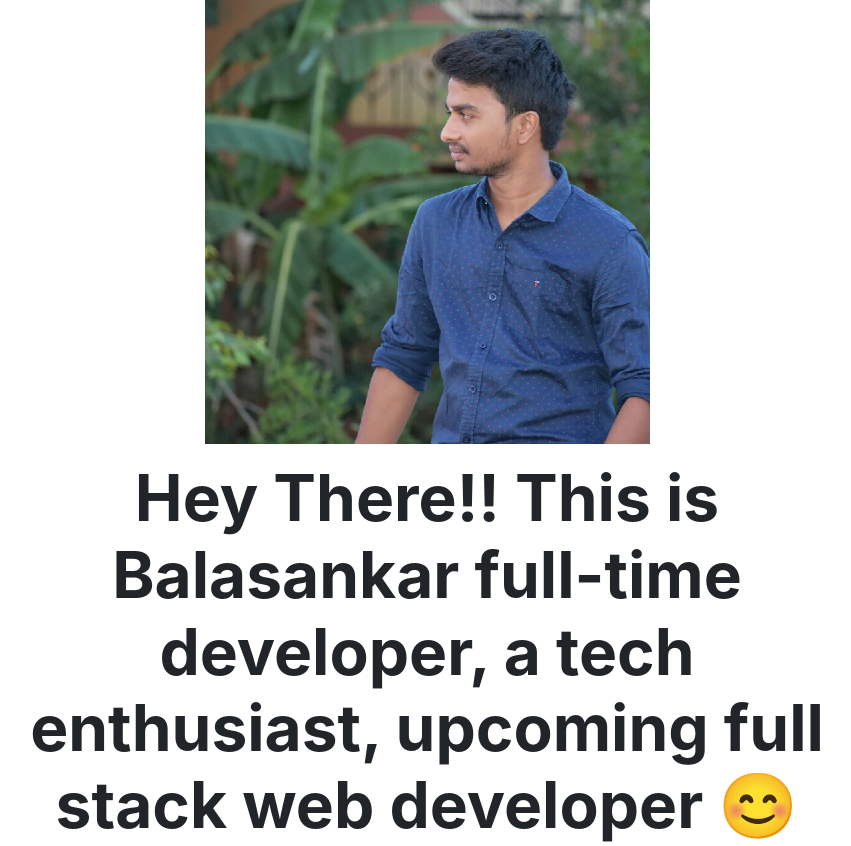
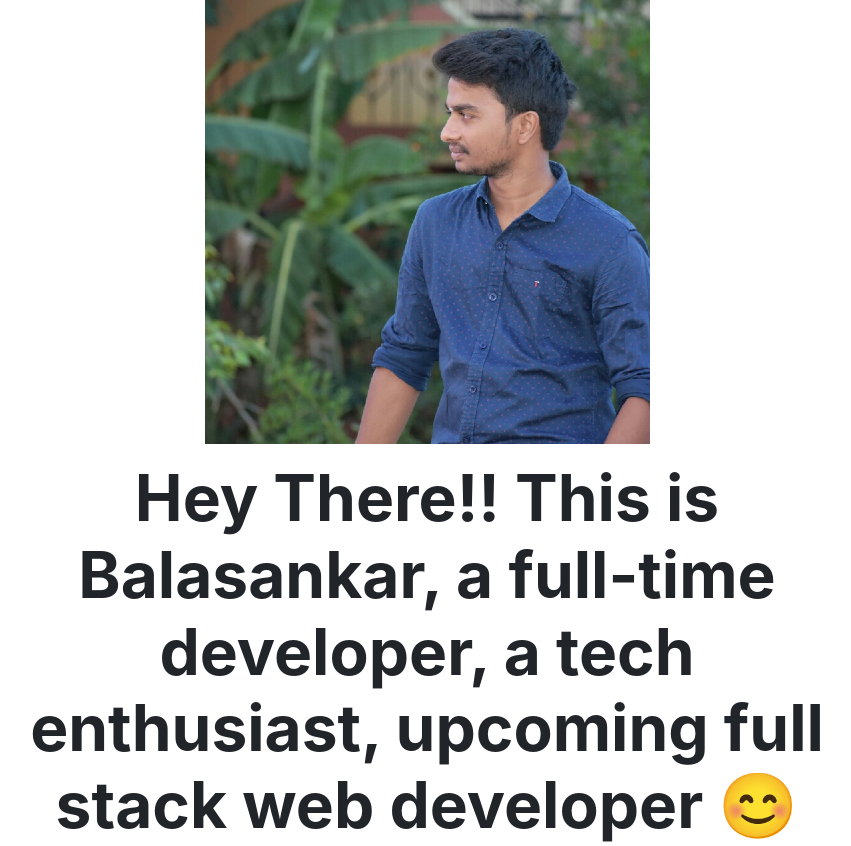
Before and after one commit to Balasankar97/Django--Portfolio, a Django app: page / in a window 1280 px wide. Shown: the part 93-939 px from the top of the page, without its empty margins (213-1064 px from the left). Run offline with Django 3.2, Linux system fonts and the light colour scheme; data comes from the database, SQL or seed files in the repository; some libraries are stand-ins or nearby versions.

Commit message:
Update home.html

```diff
--- a/portfolio/templates/portfolio/home.html
+++ b/portfolio/templates/portfolio/home.html
@@ -24,7 +24,7 @@
 
 <div class="row justify-content-center mb-3">
   <div class="col-md-9 text-center">
-    <h1 id="hometext" class="font-weight-bold">Hey There!! This is Balasankar full-time developer, a tech enthusiast, upcoming full stack web developer 😊</h1>
+    <h1 id="hometext" class="font-weight-bold">Hey There!! This is Balasankar, a full-time developer, a tech enthusiast, upcoming full stack web developer 😊</h1>
   </div>
 </div>
 
```
